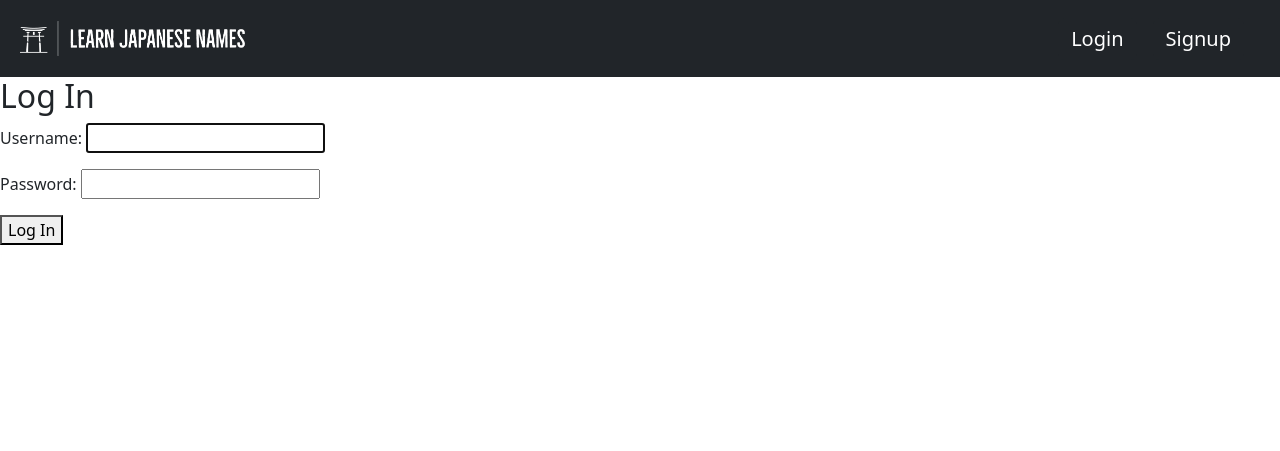
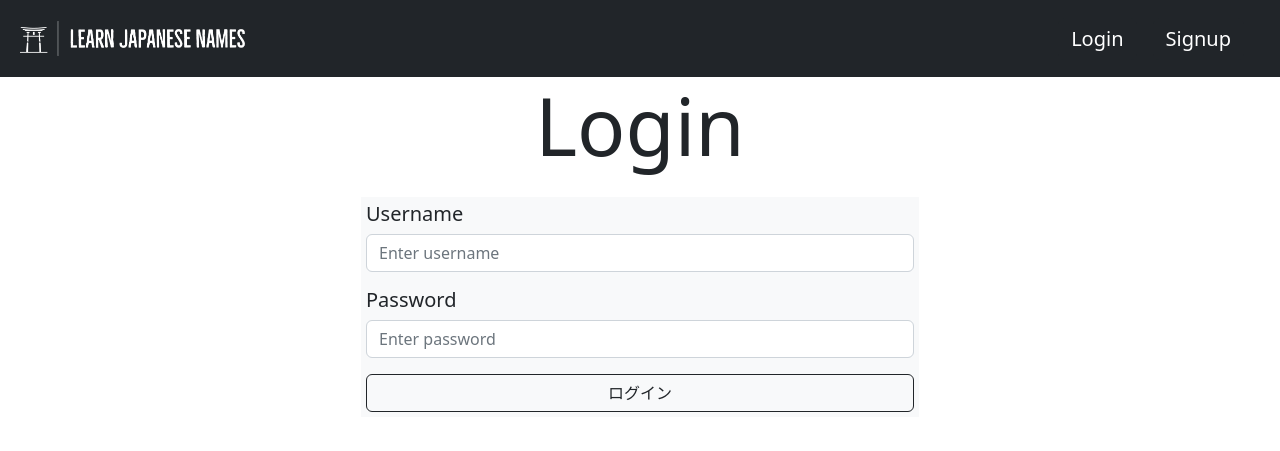
Before and after one commit to Joel-Pearce/learn-japanese-names, a Django app: page /login/ in a window 1280 px wide. Shown: the top 451 px of the page. Run offline with Django 3.2, Linux system fonts and the light colour scheme.

Commit message:
updated non-custom html templates, added utils

```diff
--- a/flashcards/forms.py
+++ b/flashcards/forms.py
@@ -1,7 +1,23 @@
 from django import forms
+from django.contrib.auth.forms import AuthenticationForm, UserCreationForm
 
 
 class FlashcardForm(forms.Form):
     user_response = forms.CharField(
         max_length=10, label="", widget=forms.TextInput(attrs={"class": "form-control"})
     )
+
+
+class CustomAuthenticationForm(AuthenticationForm):
+    username = forms.CharField(
+        max_length=254, widget=forms.TextInput(attrs={"autofocus": True})
+    )
+    password = forms.CharField(widget=forms.PasswordInput)
+
+
+class CustomUserCreationForm(UserCreationForm):
+    username = forms.CharField(
+        max_length=254, widget=forms.TextInput(attrs={"autofocus": True})
+    )
+    password1 = forms.CharField(widget=forms.PasswordInput)
+    password2 = forms.CharField(widget=forms.PasswordInput)
--- a/flashcards/static/flashcards/css/custom.css
+++ b/flashcards/static/flashcards/css/custom.css
@@ -13,3 +13,8 @@ a:hover {
     font-weight: bold;
     text-transform: uppercase;
 }
+
+.authentication-card {
+    border: none;
+    padding: 5px;
+}
--- a/flashcards/templates/flashcards/login.html
+++ b/flashcards/templates/flashcards/login.html
@@ -1,13 +1,35 @@
 {% extends 'flashcards/base.html' %}
-
 
 {% block content %}
 
-<h2>Log In</h2>
-<form method="post">
-    {% csrf_token %}
-    {{ form.as_p }}
-    <button type="submit">Log In</button>
-</form>
+<div class="container">
+
+    <div class="vstack gap-3 justify-content-center align-items-center">
+
+        <h1 class="display-1">Login</h1>
+
+        <div class="authentication-card bg-light" style="width: 50%;">
+
+            <form method="post" style="width: 100%;">
+                {% csrf_token %}
+                {{ form.non_field_errors }}
+                <div class="form-group mb-3">
+                    <label for="{{ form.username.id_for_label }}" class="h5">Username</label>
+                    {{ form.username.errors }}
+                    <input type="text" class="form-control" id="{{ form.username.id_for_label }}" placeholder="Enter username" name="{{ form.username.name }}">
+                </div>
+                <div class="form-group mb-3">
+                    <label for="{{ form.password.id_for_label }}" class="h5">Password</label>
+                    {{ form.password.errors }}
+                    <input type="password" class="form-control" id="{{ form.password.id_for_label }}" placeholder="Enter password" name="{{ form.password.name }}">
+                </div>
+                <button type="submit" class="btn btn-outline-dark" style="width: 100%;">ログイン</button>
+            </form>
+
+         </div>
+
+    </div>
+
+</div>
 
 {% endblock %}
--- a/flashcards/views.py
+++ b/flashcards/views.py
@@ -1,10 +1,13 @@
 from django.shortcuts import render, redirect
-from django.contrib.auth.forms import UserCreationForm, AuthenticationForm
 from django.contrib.auth import login
 from django.contrib.auth.decorators import login_required
 
 from flashcards.models import Deck, Flashcard, Review
-from flashcards.forms import FlashcardForm
+from flashcards.forms import (
+    FlashcardForm,
+    CustomAuthenticationForm,
+    CustomUserCreationForm,
+)
 from flashcards.utils import check_input, update_flashcards_in_deck
 
 import random
@@ -16,25 +19,25 @@ def home(request):
 
 def signup(request):
     if request.method == "POST":
-        form = UserCreationForm(request.POST)
+        form = CustomUserCreationForm(request.POST)
         if form.is_valid():
             user = form.save()
             login(request, user)
             return redirect("home")
     else:
-        form = UserCreationForm()
+        form = CustomUserCreationForm()
     return render(request, "flashcards/signup.html", {"form": form})
 
 
 def login_view(request):
     if request.method == "POST":
-        form = AuthenticationForm(request, data=request.POST)
+        form = CustomAuthenticationForm(request, data=request.POST)
         if form.is_valid():
             user = form.get_user()
             login(request, user)
             return redirect("home")
     else:
-        form = AuthenticationForm()
+        form = CustomAuthenticationForm()
     return render(request, "flashcards/login.html", {"form": form})
 
 
```
Also changed, not shown: flashcards/templates/flashcards/signup.html (+34 -7 lines), flashcards/tests/conftest.py (+1 -1 lines), flashcards/tests/test_utils.py (+28 -1 lines), flashcards/tests/test_views.py (+1 -1 lines), flashcards/utils.py (+13 -1 lines), db.sqlite3.
